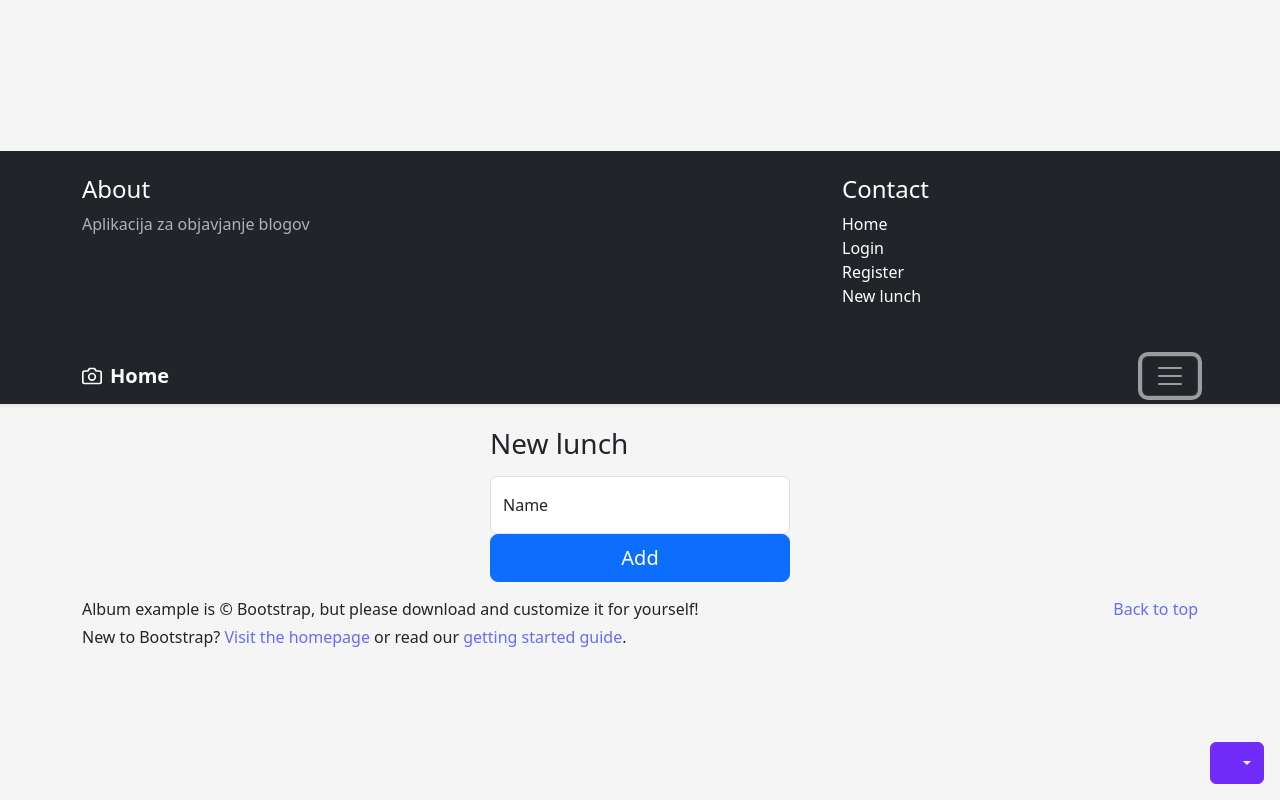
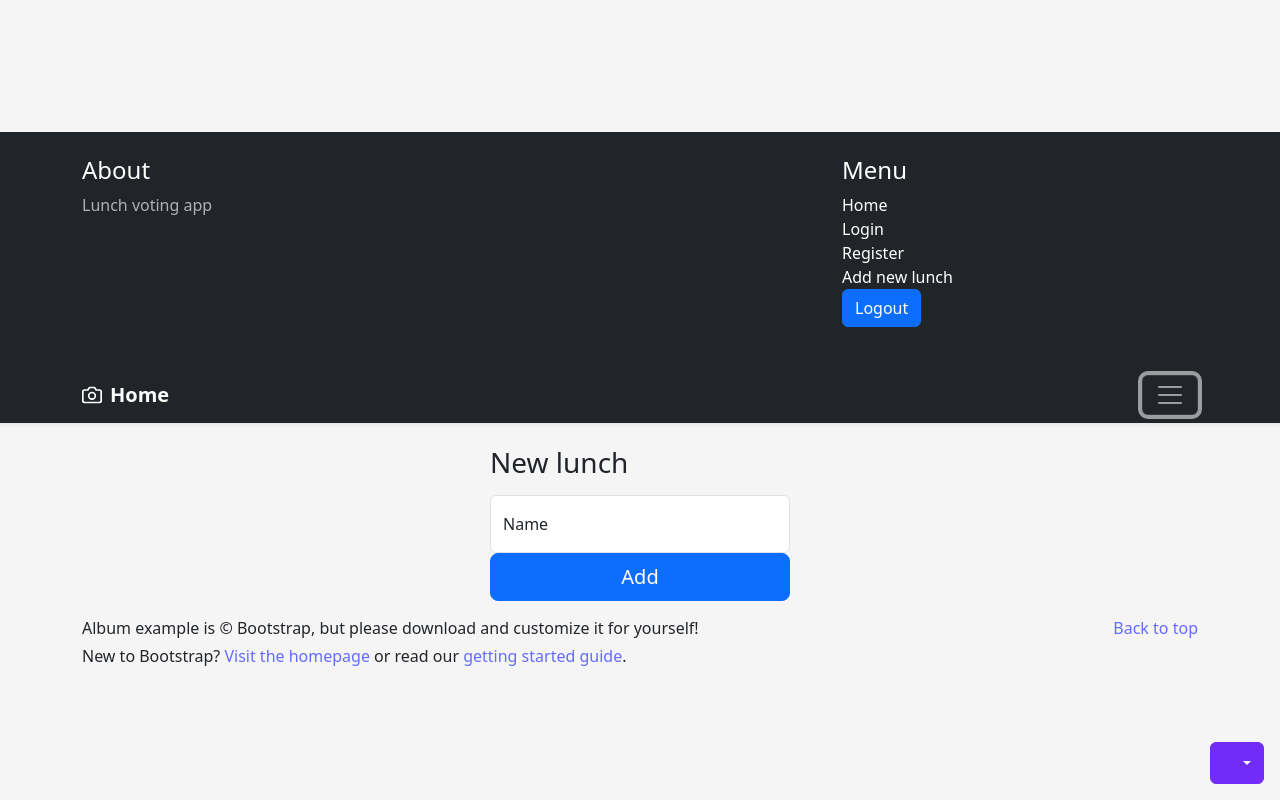
Before and after one commit to Videk3/node_project-fe, a React (Vite) app: page /create in a window 1280 px wide. Both pictures are taken after a click on the button "Toggle navigation". Built offline with nearby package versions, Linux system fonts and the light colour scheme.

Commit message:
Added Logout option

```diff
--- a/package.json
+++ b/package.json
@@ -12,6 +12,7 @@
   "dependencies": {
     "axios": "^1.4.0",
     "react": "^18.2.0",
+    "react-bootstrap": "^2.7.4",
     "react-dom": "^18.2.0",
     "react-router-dom": "^6.13.0"
   },
--- a/src/App.tsx
+++ b/src/App.tsx
@@ -5,7 +5,6 @@ import Login from "./pages/Login.tsx";
 import Wrapper from "./components/Wrapper.tsx";
 import Home from "./pages/Home.tsx";
 import NewLunch from "./pages/NewLunch.tsx";
-import Logout from "./pages/Logout.tsx";
 
 function App() {
 
@@ -17,7 +16,6 @@ function App() {
                       <Route path={'/'} element={<Home />}/>
                       <Route path={'/login'} element={<Login />}/>
                       <Route path={'/register'} element={<Register />}/>
-                      <Route path={'/logout'} element={<Logout />}/>
                       <Route path={'/create'} element={<NewLunch />}/>
                   </Routes>
               </BrowserRouter>
--- a/src/components/Header.tsx
+++ b/src/components/Header.tsx
@@ -1,3 +1,15 @@
+import {Button} from "react-bootstrap";
+import axios from "axios";
+
+const signout = async () => {
+    const res = await axios.post(`http://localhost:3000/auth/logout`, null, {withCredentials: true});
+    console.log(res);
+
+    if(res.status == 201) {
+        window.location.href = '/login';
+    }
+}
+
 const Header = () => {
     return(
         <>
@@ -60,15 +72,20 @@ const Header = () => {
                         <div className="row">
                             <div className="col-sm-8 col-md-7 py-4">
                                 <h4>About</h4>
-                                <p className="text-body-secondary">Aplikacija za objavjanje blogov</p>
+                                <p className="text-body-secondary">Lunch voting app</p>
                             </div>
                             <div className="col-sm-4 offset-md-1 py-4">
-                                <h4>Contact</h4>
+                                <h4>Menu</h4>
                                 <ul className="list-unstyled">
                                     <li><a href="/" className="text-white">Home</a></li>
                                     <li><a href="/login" className="text-white">Login</a></li>
                                     <li><a href="/register" className="text-white">Register</a></li>
-                                    <li><a href="/create" className="text-white">New lunch</a></li>
+                                    <li><a href="/create" className="text-white">Add new lunch</a></li>
+                                    <li>
+                                        <Button className="text-white" onClick={signout}>
+                                        Logout
+                                        </Button>
+                                    </li>
                                 </ul>
                             </div>
                         </div>
```
Also changed, not shown: 1 other file (tests, documents, lock files or other folders).
